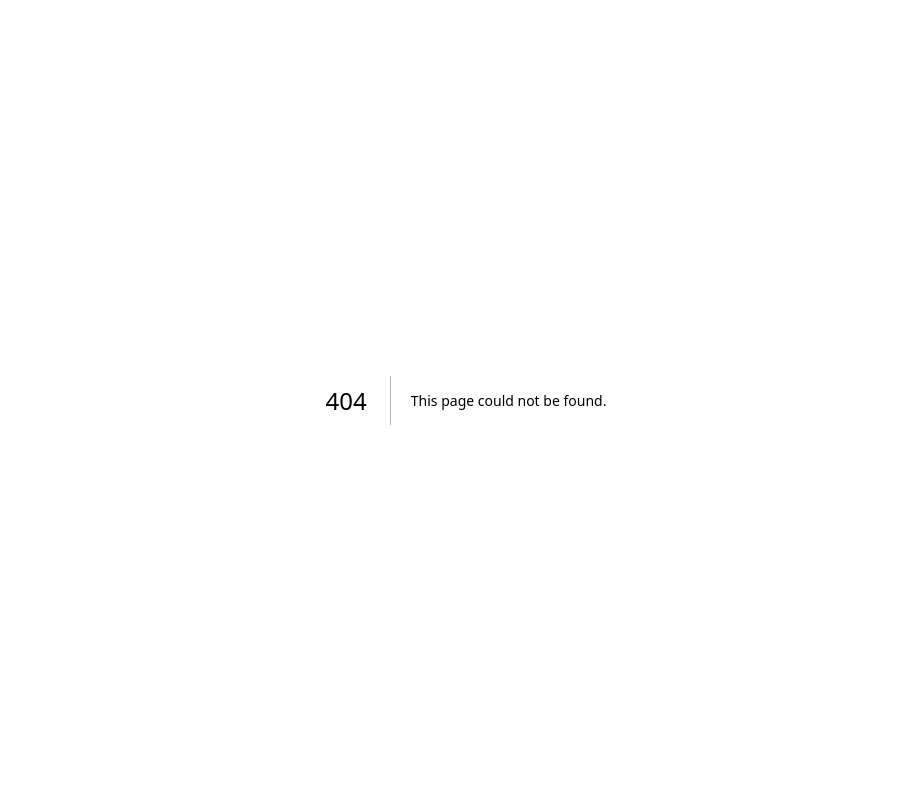
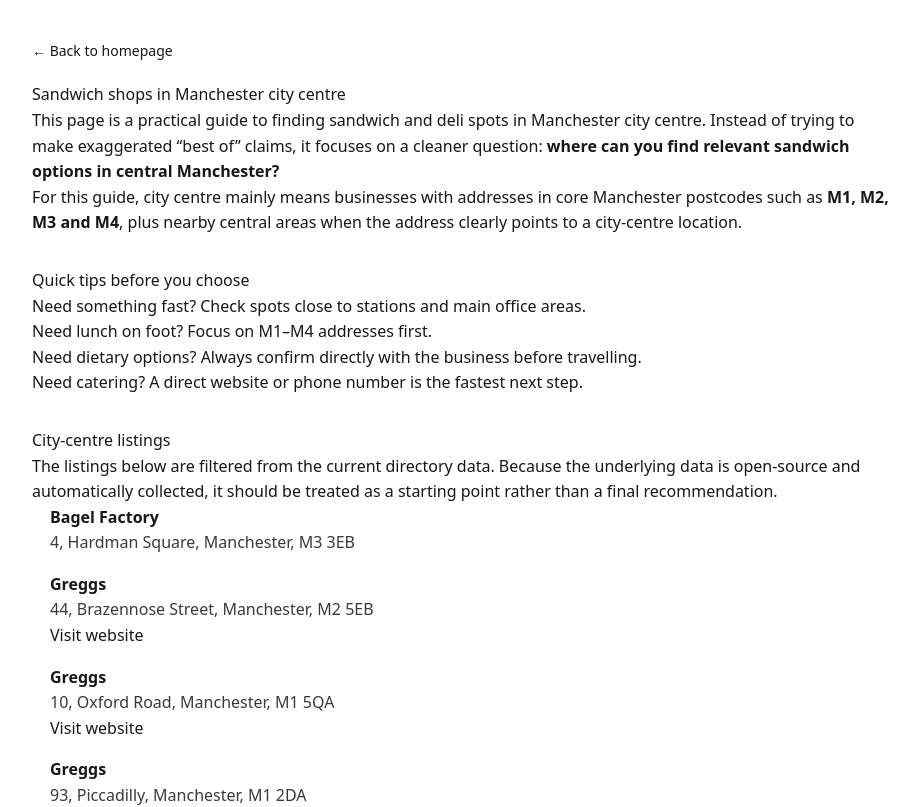
Before and after one commit to rkeen91/manchester-sandwich-finder, a Next.js app: page /sandwich-shops-manchester-city-centre in a window 1280 px wide. Before the commit this address had no page. Shown: the top 807 px of the page, without its empty margins (174-1093 px from the left). Built offline with nearby package versions, Linux system fonts and the light colour scheme.

Commit message:
Add Manchester city centre sandwich guid

```diff
--- a/app/page.js
+++ b/app/page.js
@@ -1,8 +1,8 @@
+import Link from "next/link";
 import { getAllPlaces } from "@/lib/places";
-import PlacesSearch from "./components/PlacesSearch";
 
 export const metadata = {
-  title: "Manchester Sandwich Finder (Open Data Directory)",
+  title: "Manchester Sandwich Finder",
   description:
     "A simple directory of sandwich and deli spots around Manchester, built from OpenStreetMap data.",
 };
@@ -25,11 +25,45 @@ export default async function Home() {
         or outdated.
       </p>
 
-      <PlacesSearch places={places} />
+      <section
+        style={{
+          margin: "24px 0",
+          padding: "16px",
+          border: "1px solid rgba(255,255,255,0.15)",
+          borderRadius: 12,
+        }}
+      >
+        <h2 style={{ marginTop: 0 }}>Start with the city-centre guide</h2>
+        <p>
+          Looking for something central? Use the main guide page instead of
+          scrolling the full directory.
+        </p>
+        <p>
+          <Link href="/sandwich-shops-manchester-city-centre">
+            Sandwich shops in Manchester city centre →
+          </Link>
+        </p>
+      </section>
+
+      <ul style={{ paddingLeft: 18 }}>
+        {places.map((p) => (
+          <li key={p.id} style={{ marginBottom: 14 }}>
+            <strong>{p.name}</strong>
+            {p.address ? <div style={{ opacity: 0.8 }}>{p.address}</div> : null}
+            {p.website ? (
+              <div>
+                <a href={p.website} rel="nofollow">
+                  Website
+                </a>
+              </div>
+            ) : null}
+          </li>
+        ))}
+      </ul>
 
       <hr />
       <p style={{ fontSize: 14, opacity: 0.8 }}>
-        This is a test bed for “AI-ready” local pages + data.
+        This is a test bed for AI-ready local pages and data.
       </p>
     </main>
   );
--- /dev/null
+++ b/app/sandwich-shops-manchester-city-centre/page.js
@@ -0,0 +1,193 @@
+import Link from "next/link";
+import placesData from "@/data/places.json";
+
+const SITE = "https://manchester-sandwich-finder.vercel.app";
+
+export const metadata = {
+  title: "Sandwich shops in Manchester city centre | Manchester Sandwich Finder",
+  description:
+    "A practical guide to sandwich and deli spots in Manchester city centre, with a live directory pulled from open data.",
+};
+
+function isCityCentrePlace(place) {
+  const address = (place.address || "").toLowerCase();
+
+  // Main city-centre postcode prefixes
+  const cityCentrePostcode = /\bm[1-4]\b/i.test(place.address || "");
+
+  // Backup area keywords in case postcode is missing
+  const cityCentreArea =
+    address.includes("manchester") &&
+    (
+      address.includes("piccadilly") ||
+      address.includes("deansgate") ||
+      address.includes("northern quarter") ||
+      address.includes("spinningfields") ||
+      address.includes("oxford road") ||
+      address.includes("ancoats") ||
+      address.includes("castlefield")
+    );
+
+  return cityCentrePostcode || cityCentreArea;
+}
+
+function sortPlaces(a, b) {
+  return (a.name || "").localeCompare(b.name || "");
+}
+
+export default function ManchesterCityCentreSandwichGuidePage() {
+  const allPlaces = placesData.places || [];
+  const cityCentrePlaces = allPlaces.filter(isCityCentrePlace).sort(sortPlaces);
+
+  const faqSchema = {
+    "@context": "https://schema.org",
+    "@type": "FAQPage",
+    mainEntity: [
+      {
+        "@type": "Question",
+        name: "What counts as Manchester city centre on this page?",
+        acceptedAnswer: {
+          "@type": "Answer",
+          text: "This guide mainly uses listings with Manchester city-centre postcodes such as M1, M2, M3 and M4, plus nearby central areas when the address clearly suggests a city-centre location.",
+        },
+      },
+      {
+        "@type": "Question",
+        name: "Are these listings ranked from best to worst?",
+        acceptedAnswer: {
+          "@type": "Answer",
+          text: "No. This page is a practical directory-style guide, not a rating table. It is designed to help people quickly find relevant sandwich and deli options in central Manchester.",
+        },
+      },
+      {
+        "@type": "Question",
+        name: "Where does the listing data come from?",
+        acceptedAnswer: {
+          "@type": "Answer",
+          text: "The base listing data is pulled from OpenStreetMap and may be incomplete or outdated. Always check a business website, phone number or maps listing before travelling.",
+        },
+      },
+    ],
+  };
+
+  return (
+    <main
+      style={{
+        maxWidth: 900,
+        margin: "40px auto",
+        padding: "0 16px",
+        fontFamily: "system-ui",
+        lineHeight: 1.6,
+      }}
+    >
+      <nav style={{ marginBottom: 20, fontSize: 14 }}>
+        <Link href="/">← Back to homepage</Link>
+      </nav>
+
+      <h1>Sandwich shops in Manchester city centre</h1>
+
+      <p>
+        This page is a practical guide to finding sandwich and deli spots in
+        Manchester city centre. Instead of trying to make exaggerated “best of”
+        claims, it focuses on a cleaner question: <strong>where can you find
+        relevant sandwich options in central Manchester?</strong>
+      </p>
+
+      <p>
+        For this guide, city centre mainly means businesses with addresses in
+        core Manchester postcodes such as <strong>M1, M2, M3 and M4</strong>,
+        plus nearby central areas when the address clearly points to a
+        city-centre location.
+      </p>
+
+      <section style={{ marginTop: 32 }}>
+        <h2>Quick tips before you choose</h2>
+        <ul>
+          <li>Need something fast? Check spots close to stations and main office areas.</li>
+          <li>Need lunch on foot? Focus on M1–M4 addresses first.</li>
+          <li>Need dietary options? Always confirm directly with the business before travelling.</li>
+          <li>Need catering? A direct website or phone number is the fastest next step.</li>
+        </ul>
+      </section>
+
+      <section style={{ marginTop: 32 }}>
+        <h2>City-centre listings</h2>
+
+        {cityCentrePlaces.length === 0 ? (
+          <p>
+            No city-centre matches were found in the current dataset. You can
+            still browse the full directory on the homepage.
+          </p>
+        ) : (
+          <>
+            <p>
+              The listings below are filtered from the current directory data.
+              Because the underlying data is open-source and automatically
+              collected, it should be treated as a starting point rather than a
+              final recommendation.
+            </p>
+
+            <ul style={{ paddingLeft: 18 }}>
+              {cityCentrePlaces.map((place) => (
+                <li key={place.id} style={{ marginBottom: 16 }}>
+                  <strong>{place.name}</strong>
+                  {place.address ? (
+                    <div style={{ opacity: 0.85 }}>{place.address}</div>
+                  ) : null}
+                  {place.website ? (
+                    <div>
+                      <a href={place.website} rel="nofollow">
+                        Visit website
+                      </a>
+                    </div>
+                  ) : null}
+                  {place.phone ? (
+                    <div style={{ opacity: 0.85 }}>{place.phone}</div>
+                  ) : null}
+                </li>
+              ))}
+            </ul>
+          </>
+        )}
+      </section>
+
+      <section style={{ marginTop: 32 }}>
+        <h2>How to use this guide</h2>
+        <p>
+          This page works best as a fast shortlist. Find a central location that
+          suits your route, then double-check opening hours, menu details and
+          dietary options with the business directly.
+        </p>
+        <p>
+          Browse the full directory here: <Link href="/">Manchester Sandwich Finder homepage</Link>.
+        </p>
+      </section>
+
+      <section style={{ marginTop: 32 }}>
+        <h2>Frequently asked questions</h2>
+
+        <h3>What counts as Manchester city centre on this page?</h3>
+        <p>
+          Mainly M1, M2, M3 and M4 addresses, plus clearly central areas where
+          the address strongly suggests a city-centre location.
+        </p>
+
+        <h3>Are these businesses ranked?</h3>
+        <p>
+          No. This is a practical discovery page, not a scored ranking.
+        </p>
+
+        <h3>Is the data always up to date?</h3>
+        <p>
+          Not always. The page uses open data and should be treated as a
+          starting point. Always confirm details before visiting.
+        </p>
+      </section>
+
+      <script
+        type="application/ld+json"
+        dangerouslySetInnerHTML={{ __html: JSON.stringify(faqSchema) }}
+      />
+    </main>
+  );
+}
--- a/app/sitemap.js
+++ b/app/sitemap.js
@@ -8,5 +8,9 @@ export default async function sitemap() {
       url: SITE,
       lastModified: now,
     },
+    {
+      url: `${SITE}/sandwich-shops-manchester-city-centre`,
+      lastModified: now,
+    },
   ];
 }
```
